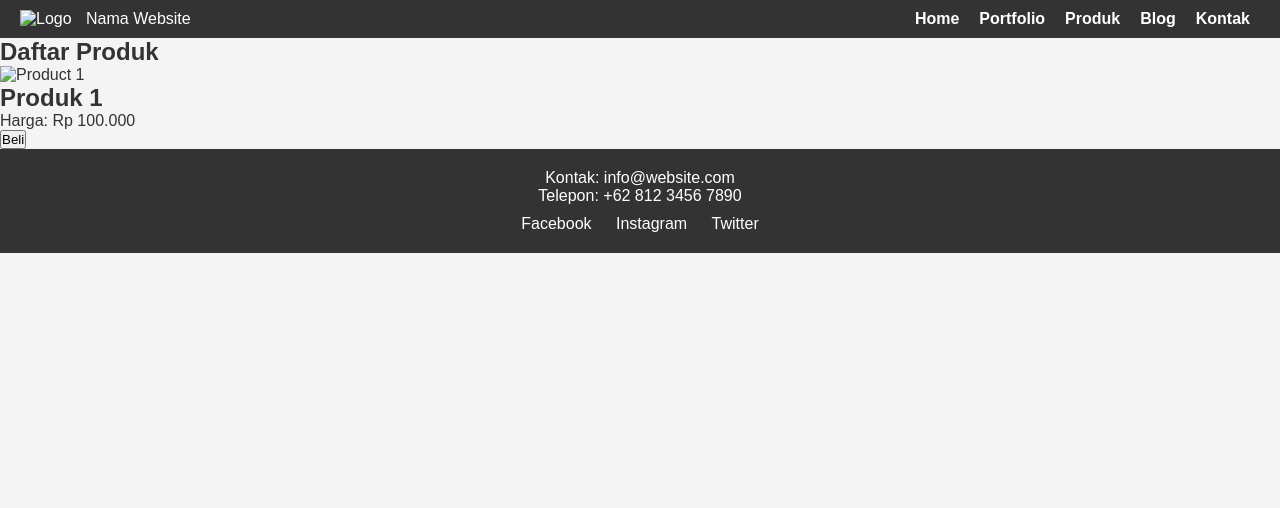
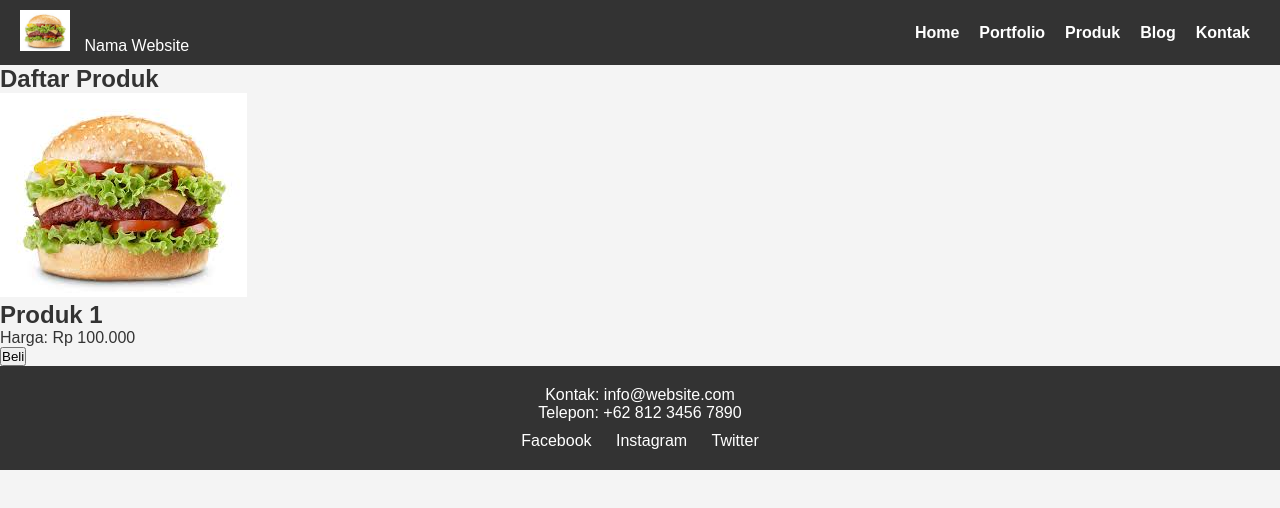
Before and after one commit to aqsasenarai-creator/my-room, a plain HTML site: page products.html in a window 1280 px wide. Drawn offline with Linux system fonts and the light colour scheme.

Commit message:
Update products.html

```diff
--- a/products.html
+++ b/products.html
@@ -10,7 +10,7 @@
 
 <header>
     <div class="logo">
-        <img src="assets/images/logo.png" alt="Logo" width="50">
+        <img src="images.jpg" alt="Logo" width="50">
         <span>Nama Website</span>
     </div>
     <nav id="nav">
@@ -31,7 +31,7 @@
     <h1>Daftar Produk</h1>
     <div class="grid">
         <div class="product">
-            <img src="assets/images/product1.jpg" alt="Product 1">
+            <img src="images.jpg" alt="Product 1">
             <h2>Produk 1</h2>
             <p>Harga: Rp 100.000</p>
             <button class="buy-button">Beli</button>
```
